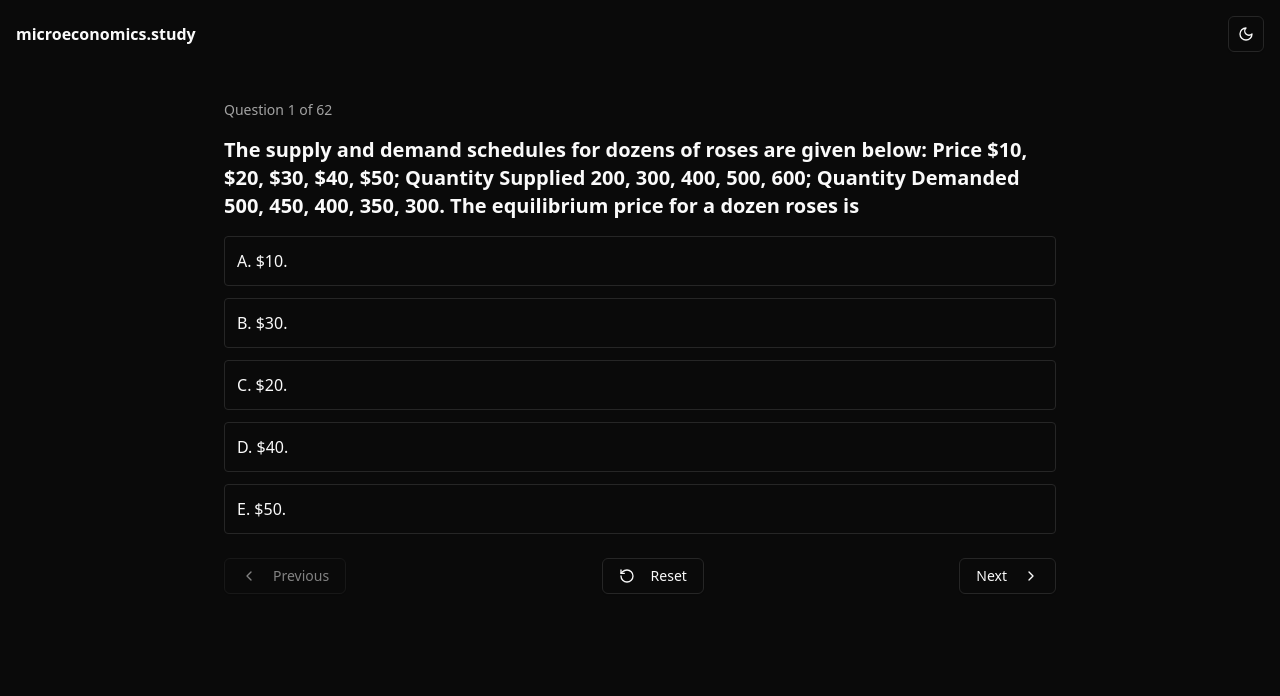
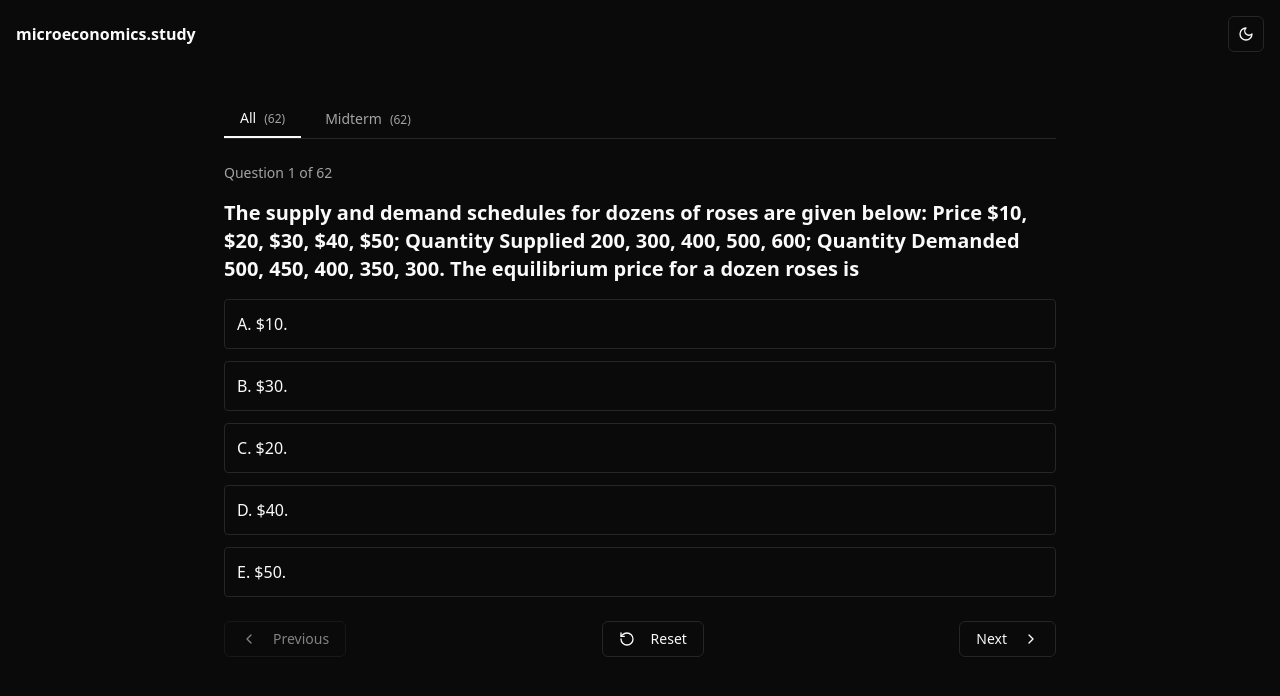
Before and after one commit to terror/microeconomics.study, a React (Vite) app: page / in a window 1280 px wide. Shown: the top 696 px of the page. Built offline with nearby package versions, Linux system fonts and the light colour scheme.

Commit message:
Add category based problem filtering (midterm/final)

```diff
--- a/src/App.tsx
+++ b/src/App.tsx
@@ -4,6 +4,7 @@ import { ChevronLeft, ChevronRight, RotateCcw } from 'lucide-react';
 import { ModeToggle } from './components/mode-toggle';
 import { usePersistedState } from './hooks/use-persisted-state';
 import { questions as originalQuestions } from './lib/questions';
+import { Category } from './lib/types';
 
 const Figure5_1 = () => (
   <svg viewBox='0 0 400 300' className='mx-auto w-full max-w-lg'>
@@ -644,6 +645,7 @@ interface RandomizedQuestion {
   originalIndices: number[];
   correctIndex: number;
   figure?: string;
+  category: Category;
 }
 
 interface QuizState {
@@ -653,6 +655,7 @@ interface QuizState {
   selectedAnswer: number | null;
   showFeedback: boolean;
   randomizedQuestions: RandomizedQuestion[];
+  selectedCategory: Category | 'all';
 }
 
 const shuffleArray = <T,>(array: T[]): T[] => {
@@ -666,8 +669,13 @@ const shuffleArray = <T,>(array: T[]): T[] => {
   return shuffled;
 };
 
-const randomizeQuestions = () => {
-  const shuffledQuestions = shuffleArray([...originalQuestions]);
+const randomizeQuestions = (category: Category | 'all' = 'all') => {
+  const filteredQuestions =
+    category === 'all'
+      ? originalQuestions
+      : originalQuestions.filter((q) => q.category === category);
+
+  const shuffledQuestions = shuffleArray([...filteredQuestions]);
 
   return shuffledQuestions.map((q) => {
     const indices = q.options.map((_, idx) => idx);
@@ -680,6 +688,7 @@ const randomizeQuestions = () => {
       originalIndices: shuffledIndices,
       correctIndex: shuffledIndices.indexOf(q.answer),
       figure: q.figure,
+      category: q.category,
     };
   });
 };
@@ -691,7 +700,14 @@ const INITIAL_STATE: QuizState = {
   selectedAnswer: null,
   showFeedback: false,
   randomizedQuestions: randomizeQuestions(),
+  selectedCategory: 'all',
 };
+
+// Get unique categories from questions
+const categories: (Category | 'all')[] = [
+  'all',
+  ...new Set(originalQuestions.map((q) => q.category)),
+];
 
 const App = () => {
   const [quizState, setQuizState] = usePersistedState<QuizState>(
@@ -747,7 +763,18 @@ const App = () => {
   const handleReset = () => {
     const newState = {
       ...INITIAL_STATE,
-      randomizedQuestions: randomizeQuestions(),
+      selectedCategory: quizState.selectedCategory,
+      randomizedQuestions: randomizeQuestions(quizState.selectedCategory),
+    };
+
+    setQuizState(newState);
+  };
+
+  const handleCategoryChange = (category: Category | 'all') => {
+    const newState = {
+      ...INITIAL_STATE,
+      selectedCategory: category,
+      randomizedQuestions: randomizeQuestions(category),
     };
 
     setQuizState(newState);
@@ -761,6 +788,21 @@ const App = () => {
   const currentQ = quizState.randomizedQuestions[quizState.currentQuestion];
   const isCorrect = quizState.selectedAnswer === currentQ.correctIndex;
 
+  // Create a count of questions by category
+  const questionsCount = categories.reduce(
+    (acc, category) => {
+      if (category === 'all') {
+        acc[category] = originalQuestions.length;
+      } else {
+        acc[category] = originalQuestions.filter(
+          (q) => q.category === category
+        ).length;
+      }
+      return acc;
+    },
+    {} as Record<string, number>
+  );
+
   return (
     <>
       <div className='m-4 flex items-center font-bold'>
@@ -771,6 +813,26 @@ const App = () => {
       </div>
       <div className='mx-auto max-w-4xl p-4'>
         <div className='m-4'>
+          {/* Category Tabs */}
+          <div className='mb-6 flex flex-wrap gap-2 border-b border-border'>
+            {categories.map((category) => (
+              <button
+                key={category}
+                className={`px-4 py-2 text-sm font-medium transition-colors ${
+                  quizState.selectedCategory === category
+                    ? 'border-b-2 border-primary text-primary'
+                    : 'text-muted-foreground hover:text-foreground'
+                }`}
+                onClick={() => handleCategoryChange(category)}
+              >
+                {category.charAt(0).toUpperCase() + category.slice(1)}
+                <span className='ml-2 text-xs text-muted-foreground'>
+                  ({questionsCount[category]})
+                </span>
+              </button>
+            ))}
+          </div>
+
           <div className='mb-4 flex items-center justify-between'>
             <span className='text-sm text-muted-foreground'>
               Question {quizState.currentQuestion + 1} of{' '}
--- a/src/lib/questions.ts
+++ b/src/lib/questions.ts
@@ -11,6 +11,7 @@ export const questions: Question[] = [
       'government purchases.',
       'price increases.',
     ],
+    category: 'midterm',
     answer: 2,
   },
   {
@@ -24,6 +25,7 @@ export const questions: Question[] = [
       'windfall profits will be earned by landlords.',
       'units supplied will be reduced relative to the competitive equilibrium by AF rental units.',
     ],
+    category: 'midterm',
     answer: 4,
     figure: 'figure-5-1',
   },
@@ -37,6 +39,7 @@ export const questions: Question[] = [
       'a graph showing the positive relationship between quantity supplied and price',
       'a timetable showing the quantity supplied at different time periods',
     ],
+    category: 'midterm',
     answer: 0,
   },
   {
@@ -44,6 +47,7 @@ export const questions: Question[] = [
     question:
       'Suppose an economist tells you that the unemployment rate in Canada last year was 7.8%. This is an example of a(n) ________ statement.',
     options: ['normative', 'positive', 'imputed', 'autonomous', 'induced'],
+    category: 'midterm',
     answer: 1,
   },
   {
@@ -57,6 +61,7 @@ export const questions: Question[] = [
       'The firm is producing a level of output where capacity is increasing.',
       'The firm is operating above capacity.',
     ],
+    category: 'midterm',
     answer: 4,
   },
   {
@@ -69,6 +74,7 @@ export const questions: Question[] = [
       'There should be one price for gasoline throughout Canada.',
       'Substitutes for fossil fuels should be developed.',
     ],
+    category: 'midterm',
     answer: 2,
   },
   {
@@ -76,6 +82,7 @@ export const questions: Question[] = [
     question:
       'Suppose capital costs $8 per unit and labour costs $4 per unit. For a profit-maximizing firm operating at its optimal factor mix, if the marginal product of capital is 60, the marginal product of labour must be',
     options: ['10.', '120.', '30.', '90.', '20.'],
+    category: 'midterm',
     answer: 2,
   },
   {
@@ -83,6 +90,7 @@ export const questions: Question[] = [
     question:
       "Geoff is willing to pay $13 for a sixth entrance to a mountain bike park. The market price for entrance is $10.50. The bike park is willing to accept $8.75. The total economic surplus generated from Geoff's sixth trip to the bike park is",
     options: ['$10.50.', '$4.25.', '$2.50.', '$1.75.', '$13.00.'],
+    category: 'midterm',
     answer: 1,
   },
   {
@@ -95,6 +103,7 @@ export const questions: Question[] = [
       'the asset has zero sunk costs associated with it.',
       'no money was spent to acquire the asset.',
     ],
+    category: 'midterm',
     answer: 2,
   },
   {
@@ -102,6 +111,7 @@ export const questions: Question[] = [
     question:
       'Consider the various forms of organization of firms. Which of the following statements about a corporation are true? 1. It is an entity separate from the individuals who own it. 2. It can incur debt that is an obligation of the corporation but not of its individual owners. 3. It is legally obliged to distribute all profits to shareholders.',
     options: ['1 only', '2 only', '3 only', '1 and 2 only', '2 and 3 only'],
+    category: 'midterm',
     answer: 3,
   },
   {
@@ -115,6 +125,7 @@ export const questions: Question[] = [
       'is at a maximum.',
       'is at its minimum.',
     ],
+    category: 'midterm',
     answer: 2,
   },
   {
@@ -122,6 +133,7 @@ export const questions: Question[] = [
     question:
       'Consider an excise tax imposed on daily parking charges in the downtown of a small city. Before the imposition of the tax, equilibrium price and quantity are $15 and 100 cars parked. (P = $15, Q = 100). The city government imposes a tax of $3 per car parked per day. Market equilibrium adjusts to P = $16 and Q = 95. How much tax revenue does the city government collect per day?',
     options: ['$285', '$1710', '$100', '$95', '$300'],
+    category: 'midterm',
     answer: 0,
   },
   {
@@ -135,6 +147,7 @@ export const questions: Question[] = [
       'the product is certainly a necessity.',
       'the product is a normal good.',
     ],
+    category: 'midterm',
     answer: 1,
   },
   {
@@ -148,6 +161,7 @@ export const questions: Question[] = [
       'any specified time period.',
       'one year.',
     ],
+    category: 'midterm',
     answer: 3,
   },
   {
@@ -155,6 +169,7 @@ export const questions: Question[] = [
     question:
       'Suppose a production function for a firm takes the following algebraic form: Q = (0.25)K × (1.5)L2, where Q is the output of garage doors produced per month. Now suppose the firm is operating with 10 units of capital (K = 10) and 8 units of labour (L = 8). What is the output of garage doors per month?',
     options: ['3000', '2400', '300', '240', '24'],
+    category: 'midterm',
     answer: 3,
   },
   {
@@ -168,6 +183,7 @@ export const questions: Question[] = [
       'income; negative',
       'price; negative',
     ],
+    category: 'midterm',
     answer: 0,
   },
   {
@@ -175,6 +191,7 @@ export const questions: Question[] = [
     question:
       "Consider the following factors of production: - a pharmaceutical research centre - a hairstylist's scissors - Google headquarters - a cloud computing system - a stapler at a checkout counter. Each of these is an example of",
     options: ['land.', 'capital.', 'goods.', 'labour.', 'services.'],
+    category: 'midterm',
     answer: 1,
   },
   {
@@ -188,6 +205,7 @@ export const questions: Question[] = [
       'minimum; cost',
       'maximum; cost',
     ],
+    category: 'midterm',
     answer: 2,
   },
   {
@@ -201,6 +219,7 @@ export const questions: Question[] = [
       'maintain the previous usage of labour.',
       'increase the marginal product of labour relative to the marginal product of capital.',
     ],
+    category: 'midterm',
     answer: 4,
   },
   {
@@ -214,6 +233,7 @@ export const questions: Question[] = [
       'AVC decreases as long as MC > AVC.',
       'ATC decreases and then increases as output increases.',
     ],
+    category: 'midterm',
     answer: 4,
   },
   {
@@ -221,6 +241,7 @@ export const questions: Question[] = [
     question:
       'Suppose that as the price of some product increases from $4.00 to $5.00 per unit the quantity supplied rises from 500 to 1000 units per month. The price elasticity of supply for this product is',
     options: ['1.0.', '2.0.', '3.0.', '2.5.', '0.33.'],
+    category: 'midterm',
     answer: 2,
   },
   {
@@ -234,6 +255,7 @@ export const questions: Question[] = [
       'simple average price of all goods in the given year to that in the base year.',
       'average price of several goods in the base year to that in the given year.',
     ],
+    category: 'midterm',
     answer: 2,
   },
   {
@@ -246,6 +268,7 @@ export const questions: Question[] = [
       'large corporations and labour organizations.',
       'corporations and governments.',
     ],
+    category: 'midterm',
     answer: 0,
   },
   {
@@ -258,6 +281,7 @@ export const questions: Question[] = [
       "a firm's retained earnings.",
       "a firm's balance in a bank account.",
     ],
+    category: 'midterm',
     answer: 1,
   },
   {
@@ -271,6 +295,7 @@ export const questions: Question[] = [
       'rise.',
       'fall.',
     ],
+    category: 'midterm',
     answer: 3,
   },
   {
@@ -284,6 +309,7 @@ export const questions: Question[] = [
       'diminishing marginal utility.',
       'utility maximization.',
     ],
+    category: 'midterm',
     answer: 3,
   },
   {
@@ -296,6 +322,7 @@ export const questions: Question[] = [
       'technological change was not important in improving living standards.',
       'centrally planned economies could provide a more equitable distribution of total output than capitalist economies.',
     ],
+    category: 'midterm',
     answer: 4,
   },
   {
@@ -309,6 +336,7 @@ export const questions: Question[] = [
       'the sum of the areas above the supply curve, but below the market-clearing price of $30 — i.e., areas 3, 4, 7.',
       'the sum of the areas below the demand curve — i.e., areas 1, 2, 3, 4, 5, 6, 7, 8, 9.',
     ],
+    category: 'midterm',
     answer: 0,
     figure: 'figure-5-5',
   },
@@ -323,6 +351,7 @@ export const questions: Question[] = [
       'the quantity supplied.',
       'neither quantity demanded nor quantity supplied.',
     ],
+    category: 'midterm',
     answer: 1,
   },
   {
@@ -336,6 +365,7 @@ export const questions: Question[] = [
       'reinforce the substitution effect.',
       'always be larger than the substitution effect.',
     ],
+    category: 'midterm',
     answer: 3,
   },
   {
@@ -349,6 +379,7 @@ export const questions: Question[] = [
       'In the long run, the firm is moving along the existing LRAC curve, whereas in the very-long run, the LRAC curve is shifting down.',
       'There is no distinction between the long run and the very-long run with respect to the LRAC curve.',
     ],
+    category: 'midterm',
     answer: 3,
   },
   {
@@ -362,6 +393,7 @@ export const questions: Question[] = [
       'as a percentage of its value in the base period.',
       'as a proportional weighted average.',
     ],
+    category: 'midterm',
     answer: 3,
   },
   {
@@ -375,6 +407,7 @@ export const questions: Question[] = [
       'legal contract.',
       'negotiation between unions and firms.',
     ],
+    category: 'midterm',
     answer: 0,
   },
   {
@@ -388,6 +421,7 @@ export const questions: Question[] = [
       'if a tax is applied to shipping crates.',
       'if technological conditions for the production of crates deteriorates.',
     ],
+    category: 'midterm',
     answer: 1,
   },
   {
@@ -395,6 +429,7 @@ export const questions: Question[] = [
     question:
       'The supply and demand schedules for dozens of roses are given below: Price $10, $20, $30, $40, $50; Quantity Supplied 200, 300, 400, 500, 600; Quantity Demanded 500, 450, 400, 350, 300. How many dozens of roses would actually be purchased if the price in this market were $10?',
     options: ['300', '400', '350', '500', '200'],
+    category: 'midterm',
     answer: 4,
   },
   {
@@ -408,6 +443,7 @@ export const questions: Question[] = [
       'assumption.',
       'variable.',
     ],
+    category: 'midterm',
     answer: 2,
   },
   {
@@ -421,6 +457,7 @@ export const questions: Question[] = [
       'An endogenous variable is explained within the theory, while an exogenous variable influences the endogenous variables but is determined outside the theory.',
       'An endogenous variable is explained outside the theory and influences an exogenous variable while an exogenous variable is explained within the theory.',
     ],
+    category: 'midterm',
     answer: 3,
   },
   {
@@ -434,6 +471,7 @@ export const questions: Question[] = [
       'change in price / change in quantity demanded',
       'change in quantity demanded / change in price',
     ],
+    category: 'midterm',
     answer: 2,
   },
   {
@@ -447,6 +485,7 @@ export const questions: Question[] = [
       'the firm achieves increasing returns.',
       'diminishing returns sets in.',
     ],
+    category: 'midterm',
     answer: 2,
     figure: 'figure-7-1',
   },
@@ -455,6 +494,7 @@ export const questions: Question[] = [
     question:
       'Suppose capital costs $10 per unit and labour costs $5 per unit. For a profit-maximizing firm operating at its optimal factor mix, if the marginal product of capital is 50, the marginal product of labour must be',
     options: ['50.', '20.', '100.', '10.', '25.'],
+    category: 'midterm',
     answer: 4,
   },
   {
@@ -462,6 +502,7 @@ export const questions: Question[] = [
     question:
       'Suppose a firm is producing 100 units of output, incurring a total cost of $10,000 and total variable cost of $6000. It can be concluded that average fixed cost is',
     options: ['160.', '40.', '60.', '4000.', '100.'],
+    category: 'midterm',
     answer: 1,
   },
   {
@@ -469,6 +510,7 @@ export const questions: Question[] = [
     question:
       "An individual's consumer surplus from some product can be eliminated entirely by: 1. raising the price until very few units are bought. 2. charging a price for each unit that is equal to the individual's marginal value for each unit. 3. raising the price until zero units are purchased.",
     options: ['1 only', '2 only', '3 only', '2 or 3', '1 or 2, but not 3'],
+    category: 'midterm',
     answer: 3,
   },
   {
@@ -482,6 +524,7 @@ export const questions: Question[] = [
       'two dependent variables in a functional relation.',
       'a functional relation between X and Y.',
     ],
+    category: 'midterm',
     answer: 4,
   },
   {
@@ -489,6 +532,7 @@ export const questions: Question[] = [
     question:
       'Suppose a firm is producing 500 units of output, incurring a total cost of $700,000 and total fixed cost of $100,000. It can be concluded that average variable cost is',
     options: ['200.', '1600.', '1200.', '600.', '1400.'],
+    category: 'midterm',
     answer: 2,
   },
   {
@@ -501,6 +545,7 @@ export const questions: Question[] = [
       'the quantity demanded is less than the quantity supplied.',
       'the equilibrium price is too low.',
     ],
+    category: 'midterm',
     answer: 3,
   },
   {
@@ -514,6 +559,7 @@ export const questions: Question[] = [
       'inelastic.',
       'zero elastic.',
     ],
+    category: 'midterm',
     answer: 3,
   },
   {
@@ -527,6 +573,7 @@ export const questions: Question[] = [
       'marginal product is positive but declining.',
       'average product is falling.',
     ],
+    category: 'midterm',
     answer: 3,
   },
   {
@@ -540,6 +587,7 @@ export const questions: Question[] = [
       'more input X only if its price decreases.',
       'more input X only if its price increases.',
     ],
+    category: 'midterm',
     answer: 2,
   },
   {
@@ -553,6 +601,7 @@ export const questions: Question[] = [
       'The Canadian Federal government has a debt of approximately $750 billion and an annual deficit of over $25 billion dollars.',
       'Nancy spends $400 per month on her credit card and has a balance owing of $2567.',
     ],
+    category: 'midterm',
     answer: 1,
   },
   {
@@ -566,6 +615,7 @@ export const questions: Question[] = [
       'all units bought with the possible exception of the last unit.',
       'none of the units.',
     ],
+    category: 'midterm',
     answer: 3,
   },
   {
@@ -573,6 +623,7 @@ export const questions: Question[] = [
     question:
       'Consider an excise tax imposed on daily parking charges in the downtown of a small city. Before the imposition of the tax, equilibrium price and quantity are $15 and 100 cars parked. (P = $15, Q = 100). The city government imposes a tax of $3 per car parked per day. Market equilibrium adjusts to P = $16 and Q = 95. After imposition of the tax, what is the daily after-tax price received by the seller per car parked?',
     options: ['$15', '$3', '$1', '$16', '$13'],
+    category: 'midterm',
     answer: 4,
   },
   {
@@ -585,6 +636,7 @@ export const questions: Question[] = [
       'having a limited number of partners, each with limited liability.',
       'having limited liability of all partners.',
     ],
+    category: 'midterm',
     answer: 0,
   },
   {
@@ -597,6 +649,7 @@ export const questions: Question[] = [
       'how to limit human wants so that scarce resources are sufficient',
       'how to plan an economy',
     ],
+    category: 'midterm',
     answer: 2,
   },
   {
@@ -609,6 +662,7 @@ export const questions: Question[] = [
       "first unit of a good consumed will contribute most to the consumer's satisfaction.",
       'total utility is constant as more units are consumed.',
     ],
+    category: 'midterm',
     answer: 3,
   },
   {
@@ -621,6 +675,7 @@ export const questions: Question[] = [
       'governments should satisfy the needs of the people.',
       'people have limited wants in the face of limited resources.',
     ],
+    category: 'midterm',
     answer: 0,
   },
   {
@@ -628,6 +683,7 @@ export const questions: Question[] = [
     question:
       'Suppose a production function for a firm takes the following algebraic form: Q = (0.5)KL - 40L, where Q is the output of paintbrushes per week. Now suppose the firm is operating with 100 units of capital (K = 100) and 30,000 units of labour (L = 30,000). What is the output of paintbrushes per week?',
     options: ['3,000,000', '30,000', '1,500,000', '300,000', '1,200,000'],
+    category: 'midterm',
     answer: 3,
   },
   {
@@ -640,6 +696,7 @@ export const questions: Question[] = [
       'dependent and exogenous',
       'induced and exogenous',
     ],
+    category: 'midterm',
     answer: 2,
   },
   {
@@ -652,6 +709,7 @@ export const questions: Question[] = [
       'a production function.',
       'an economic input function.',
     ],
+    category: 'midterm',
     answer: 3,
   },
   {
@@ -659,6 +717,7 @@ export const questions: Question[] = [
     question:
       'The supply and demand schedules for dozens of roses are given below: Price $10, $20, $30, $40, $50; Quantity Supplied 200, 300, 400, 500, 600; Quantity Demanded 500, 450, 400, 350, 300. The equilibrium price for a dozen roses is',
     options: ['$10.', '$40.', '$20.', '$30.', '$50.'],
+    category: 'midterm',
     answer: 3,
   },
   {
@@ -672,6 +731,7 @@ export const questions: Question[] = [
       'goods and services.',
       'a capital resource.',
     ],
+    category: 'midterm',
     answer: 0,
   },
   {
@@ -685,6 +745,7 @@ export const questions: Question[] = [
       'economically efficient at current factor prices and sufficiently flexible to adapt to changing factor prices over time.',
       'economically efficient at current factor prices.',
     ],
+    category: 'midterm',
     answer: 3,
   },
   {
@@ -698,6 +759,7 @@ export const questions: Question[] = [
       'PK ∙ MPK = PL ∙ MPL',
       'PK = PL',
     ],
+    category: 'midterm',
     answer: 2,
   },
 ];
--- a/src/lib/types.ts
+++ b/src/lib/types.ts
@@ -1,7 +1,10 @@
+export type Category = 'midterm' | 'final';
+
 export type Question = {
   id: number;
   question: string;
   options: string[];
   answer: number;
+  category: Category;
   figure?: string;
 };
```
